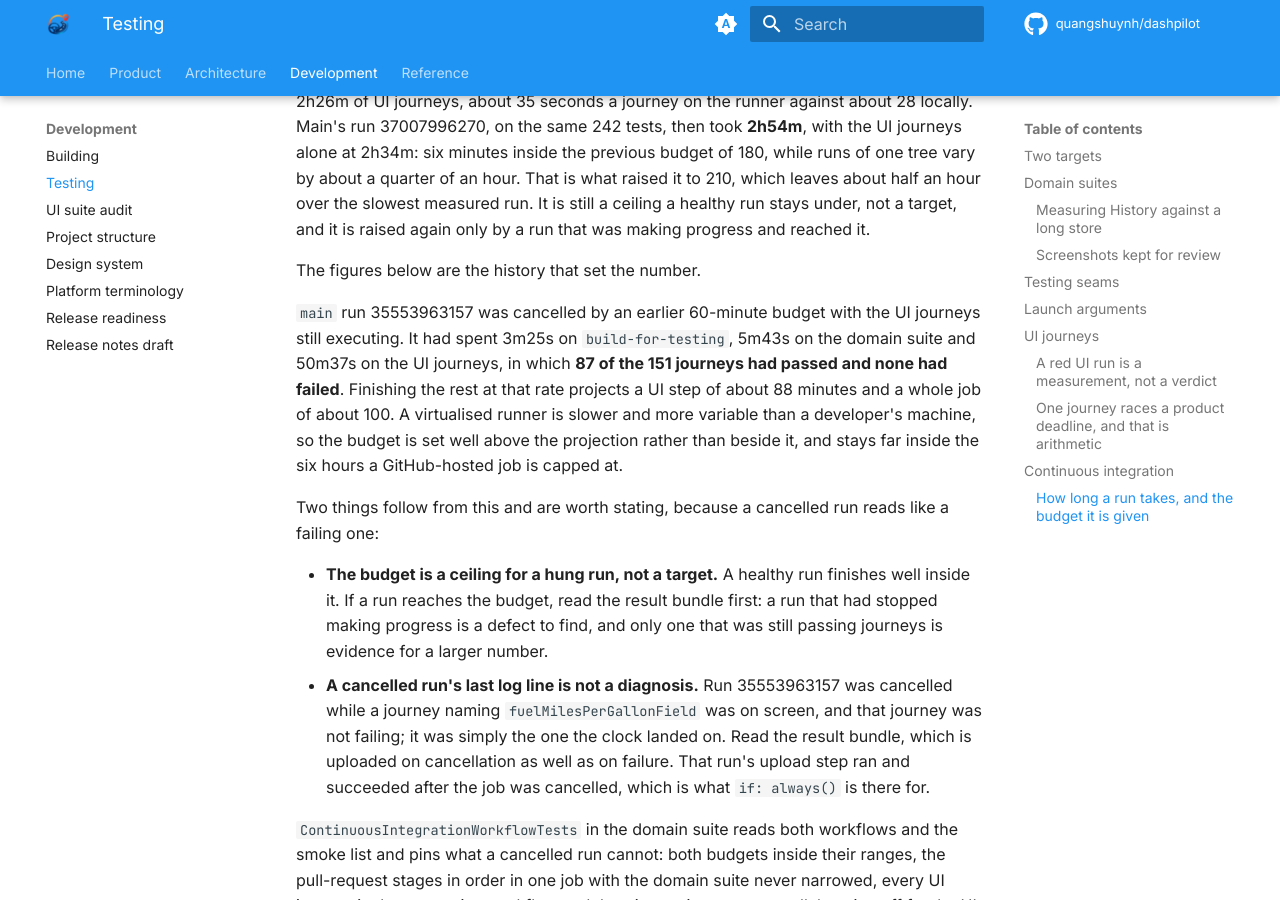
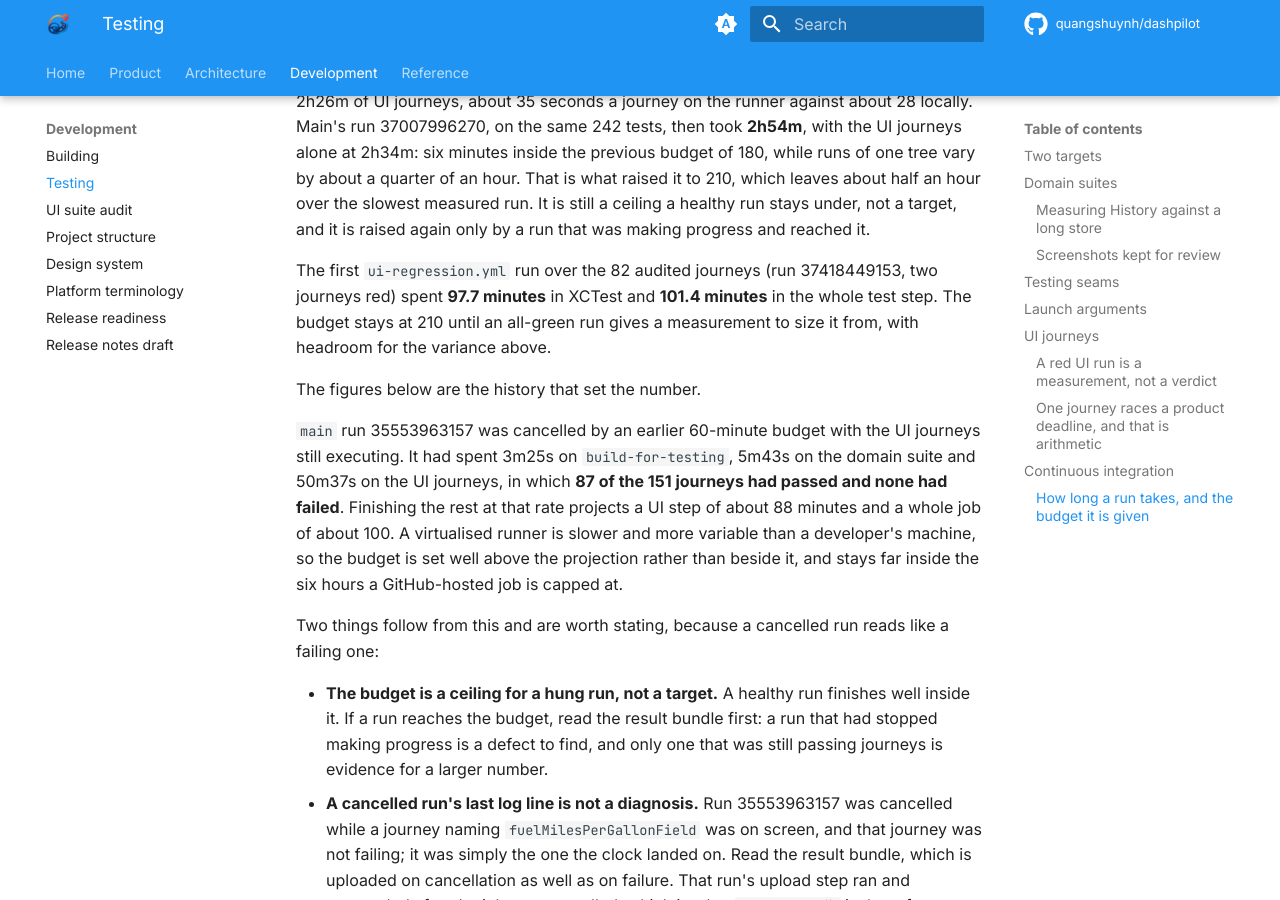
Before and after one commit to quangshuynh/dashpilot, an MkDocs documentation site: the page built from docs/development/testing.md, in a window 1280 px wide and 900 px high, scrolled down 29234 px. Built offline with MkDocs 1.6.1 and Material for MkDocs 9.7.7, drawn with Linux system fonts in a browser that asks for light colours; comment, search, counter and statistics services are not loaded.

Commit message:
docs(testing): the first 82-journey regression run's duration
97.7 minutes of XCTest, 101.4 for the test step (run 37418449153). The
210-minute budget is kept until an all-green run is measured.

```diff
--- a/docs/development/testing.md
+++ b/docs/development/testing.md
@@ -560,6 +560,11 @@ while runs of one tree vary by about a quarter of an hour. That is what raised i
 leaves about half an hour over the slowest measured run. It is still a ceiling a healthy run stays
 under, not a target, and it is raised again only by a run that was making progress and reached it.
 
+The first `ui-regression.yml` run over the 82 audited journeys (run 37418449153, two journeys red)
+spent **97.7 minutes** in XCTest and **101.4 minutes** in the whole test step. The budget stays at
+210 until an all-green run gives a measurement to size it from, with headroom for the variance
+above.
+
 The figures below are the history that set the number.
 
 `main` run 35553963157 was cancelled by an earlier 60-minute budget with the UI journeys still
```
